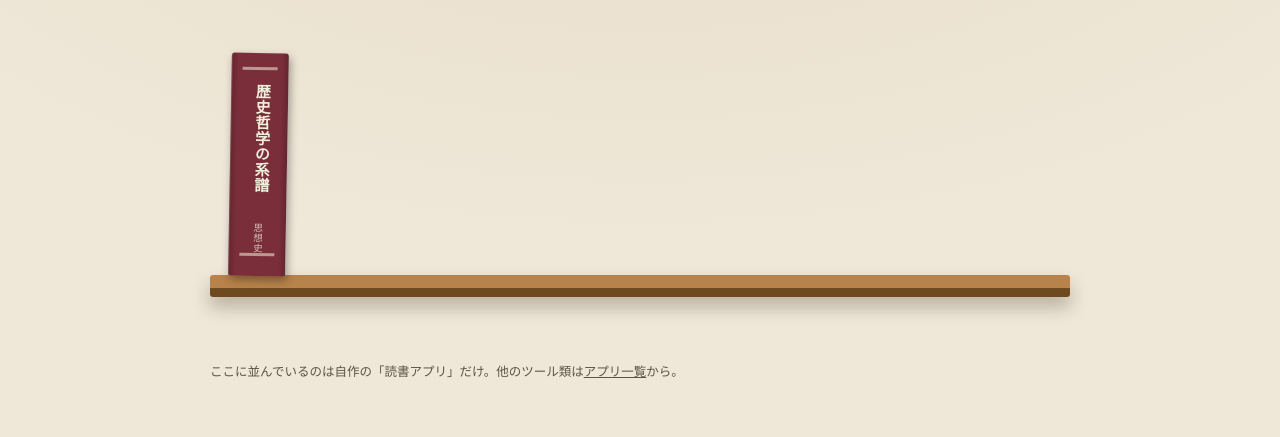
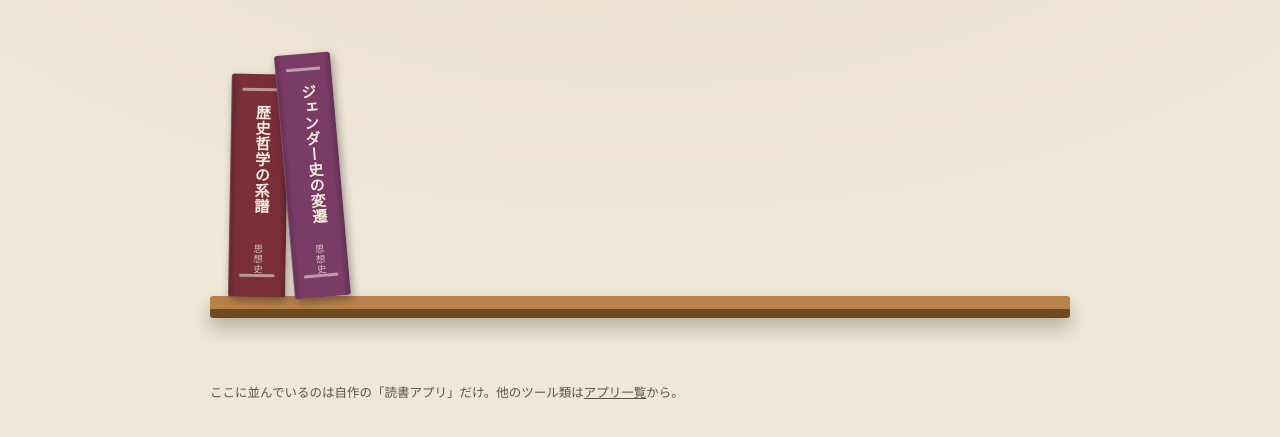
Before and after one commit to hinoyasai1984-afk/bookshelf, a plain HTML site: page index.html in a window 1280 px wide. Shown: the part 209-646 px from the top of the page. Drawn offline with Linux system fonts and the light colour scheme.

Commit message:
「ジェンダー史の変遷」を本棚に追加

```diff
--- a/app.js
+++ b/app.js
@@ -13,6 +13,16 @@ const books = [
     description: "アウグスティヌスからヘーゲル、マルクス、E.H.カー、物語論を経て現在に至る歴史哲学の変遷を11章で読む。",
     color: "#7A2E3A",
     colorDark: "#D07A88"
+  },
+  {
+    id: "gender-history",
+    title: "ジェンダー史の変遷",
+    subtitle: "女性史からジェンダー史へ",
+    url: "https://hinoyasai1984-afk.github.io/gender-history-book/",
+    category: "思想史",
+    description: "ボーヴォワールから女性史の確立、ジョーン・スコットの転回、クィア史、インターセクショナリティを経て現在に至るジェンダー史の変遷を11章で読む。",
+    color: "#7A3B66",
+    colorDark: "#D98CC0"
   }
 ];
 
--- a/index.html
+++ b/index.html
@@ -12,7 +12,7 @@
 <link rel="manifest" href="manifest.json" />
 <link rel="icon" href="icon.svg" type="image/svg+xml" />
 <link rel="apple-touch-icon" href="icon.svg" />
-<link rel="stylesheet" href="style.css?v=2" />
+<link rel="stylesheet" href="style.css?v=3" />
 </head>
 <body>
 <div class="room">
@@ -39,6 +39,6 @@
 
 </div>
 </div>
-<script src="app.js?v=2"></script>
+<script src="app.js?v=3"></script>
 </body>
 </html>
```
